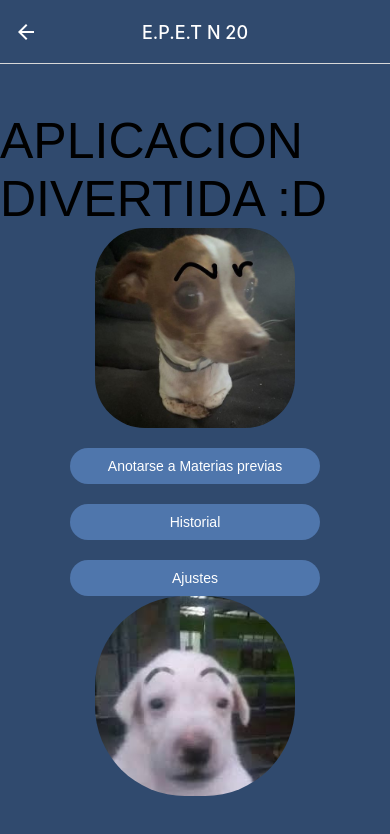
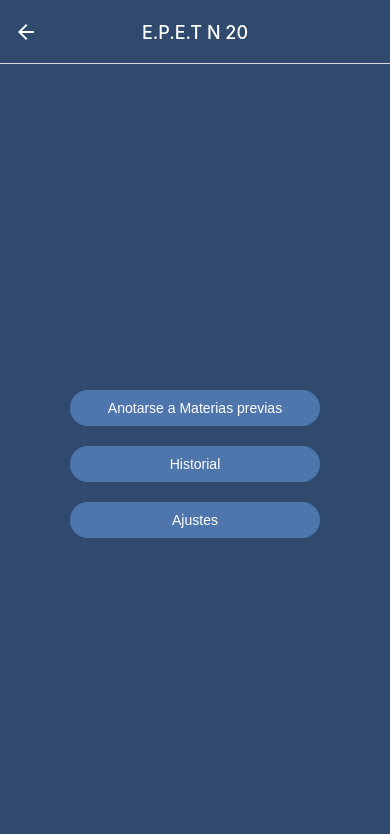
Before and after one commit to LuuAlveal/No_Hackeamos_Ni_La_Puerta, a React Native app: screen /Home in a window 390 px wide. Shown: the top 834 px of the page. Built offline with nearby package versions, Linux system fonts and the light colour scheme.

Commit message:
Limpiando codigo home

```diff
--- a/screens/Home.jsx
+++ b/screens/Home.jsx
@@ -43,21 +43,7 @@ export default function Home (props){
     })
     return (
         <View style = {style.container}>
-                    <Text
-                        style={{
-                            fontFamily: 'sans-serif,roboto',
-                            fontSize: 50
-                        }}
-                    >
-                        APLICACION DIVERTIDA :D
 
-                    </Text>
-                <View>
-                    <Image
-                        source={require('../assets/cdf6ce500bef3968c210ca45a588e4c4.jpg')}
-                        style = {style.logo}
-                    />
-                </View>
                 <View style = {style.containerButton}>
                     <TouchableOpacity
                         style = {style.button}
@@ -95,14 +81,7 @@ export default function Home (props){
                     </Text>
                     </TouchableOpacity>
                 </View >
-                <Image
-                    source={require('../assets/3b4c0036b590cc1977d03230bb7d34f0.jpg')}
-                    style = {{
-                        width:200,
-                        height:200,
-                        borderRadius:90
-                    }}
-                />
+
         </View>
     );
 }
```
